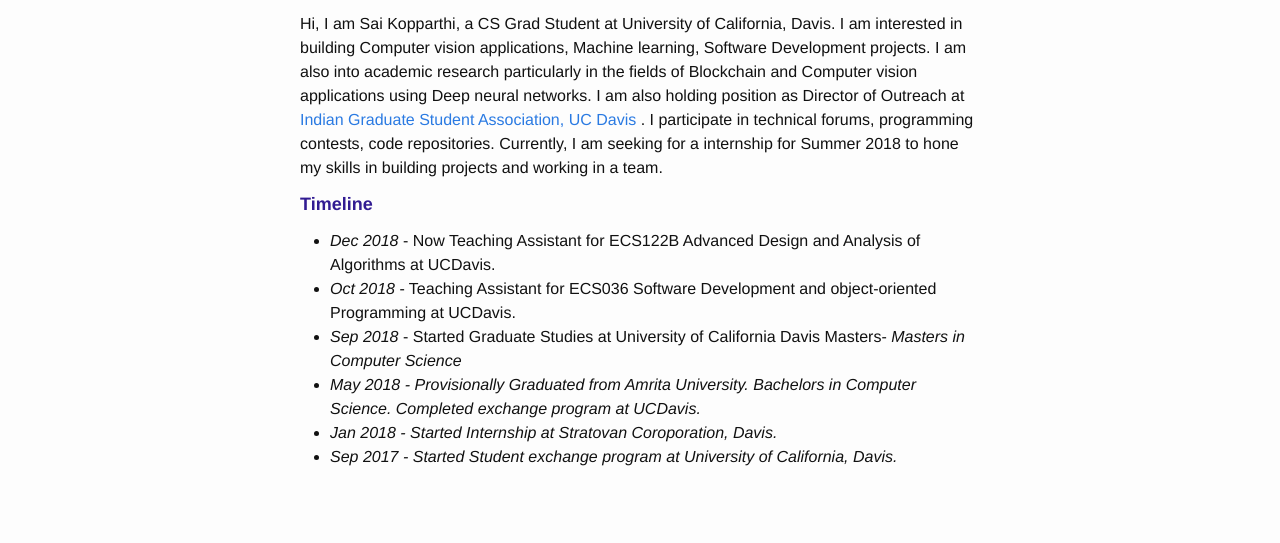
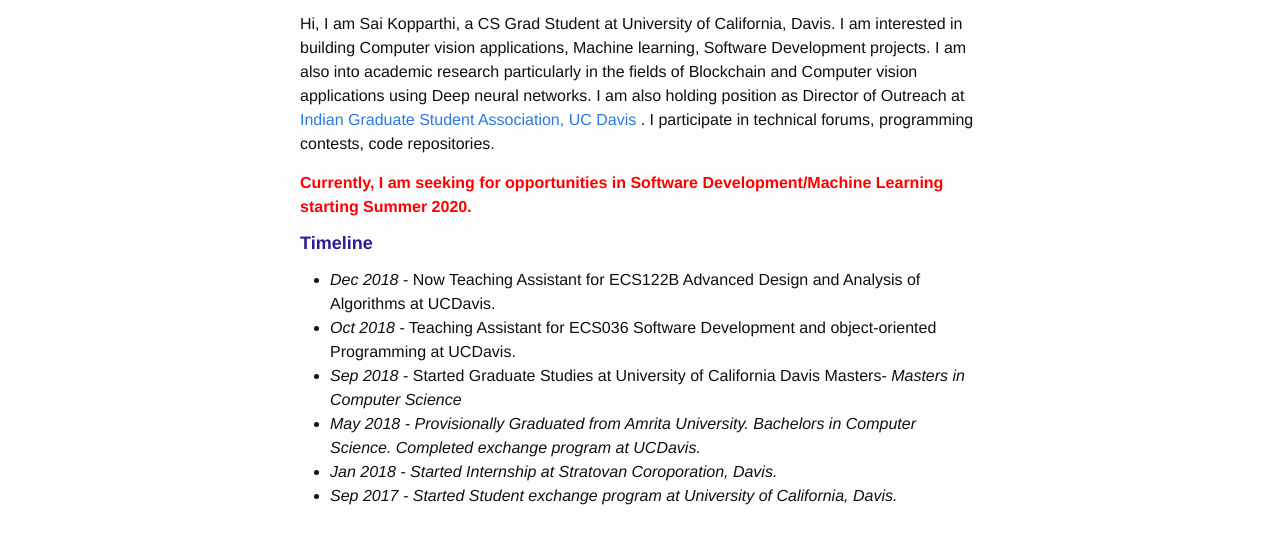
Before and after one commit to sai-kopparthi/sai-kopparthi.github.io, a plain HTML site: page index.html in a window 1280 px wide. Shown: the part 321-864 px from the top of the page. Before the commit the page ends 835 px from the top, so only its background shows below. Drawn offline with nearby package versions, Linux system fonts and the light colour scheme.

Commit message:
Update Job Prorities

```diff
--- a/index.html
+++ b/index.html
@@ -47,9 +47,10 @@
 <h4 id="about-me"><strong>About Me</strong></h4>
 <p>Hi, I am Sai Kopparthi, a CS Grad Student at University of California, Davis. I am interested in building Computer vision applications, Machine learning, Software Development projects. I am also into academic research particularly in the fields of Blockchain and Computer vision applications using Deep neural networks.
 I am also holding position as Director of Outreach at <a href=https://igsa-ucd.com/about/ >Indian Graduate Student Association, UC Davis</a> . I participate in technical forums, programming contests, code repositories.
+</p>
 
-Currently, I am seeking for a internship for Summer 2018 to hone my skills in building projects and working in a team.
-</p>
+<p><font size="-0.9" color="red"><strong>Currently, I am seeking for opportunities in Software Development/Machine Learning starting Summer 2020.</strong></font></p>
+
 <h4 id="timeline"><strong>Timeline</strong></h4>
 <ul>
 <li><em>Dec 2018</em> - Now Teaching Assistant for ECS122B Advanced Design and Analysis of Algorithms at UCDavis.</li>
```
